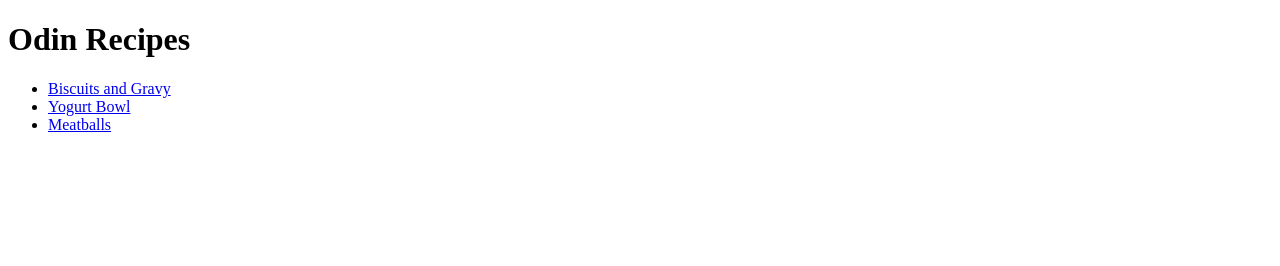
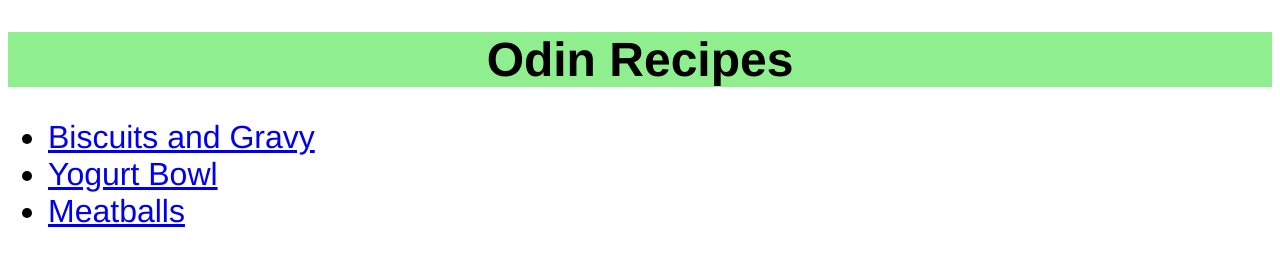
Before and after one commit to Nokogi/odin-recipes, a plain HTML site: page index.html in a window 1280 px wide. Drawn offline with Linux system fonts and the light colour scheme.

Commit message:
Style homepage

```diff
--- a/index.html
+++ b/index.html
@@ -3,14 +3,15 @@
 <head>
     <meta charset="UTF-8">
     <meta name="viewport" content="width=device-width, initial-scale=1.0">
-    <title>Odin Recipes</title>
+    <link rel="stylesheet" href="./style.css">
+    <title >Odin Recipes</title>
 </head>
 <body>
-    <h1>Odin Recipes</h1>
+    <h1 id="heading">Odin Recipes</h1>
     <ul>
-        <li><a href="./recipes/biscuits_and_gravy.html">Biscuits and Gravy</a></li>
-        <li><a href="./recipes/yogurt_bowl.html">Yogurt Bowl</a></li>
-        <li><a href="./recipes/meatballs.html">Meatballs</a></li>
+        <li class="recipe-link"><a href="./recipes/biscuits_and_gravy.html">Biscuits and Gravy</a></li>
+        <li class="recipe-link"><a href="./recipes/yogurt_bowl.html">Yogurt Bowl</a></li>
+        <li class="recipe-link"><a href="./recipes/meatballs.html">Meatballs</a></li>
     </ul>
 </body>
 </html>
--- /dev/null
+++ b/style.css
@@ -0,0 +1,13 @@
+* {
+    font-family: helvetica, "times new roman", arial;
+}
+
+#heading {
+    background-color: hsl(120, 75%, 75%);
+    text-align: center;
+    font-size: 48px;
+}
+
+.recipe-link {
+    font-size: 32px;
+}
```
